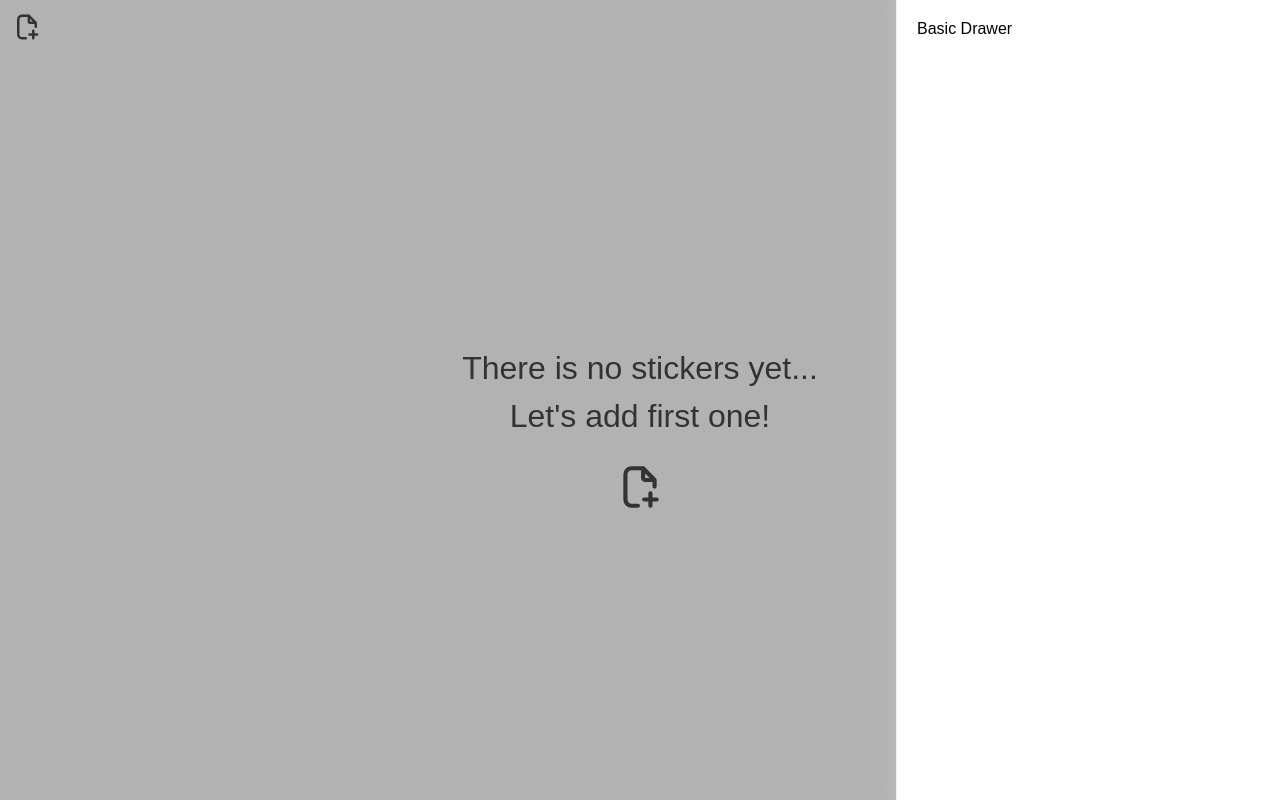
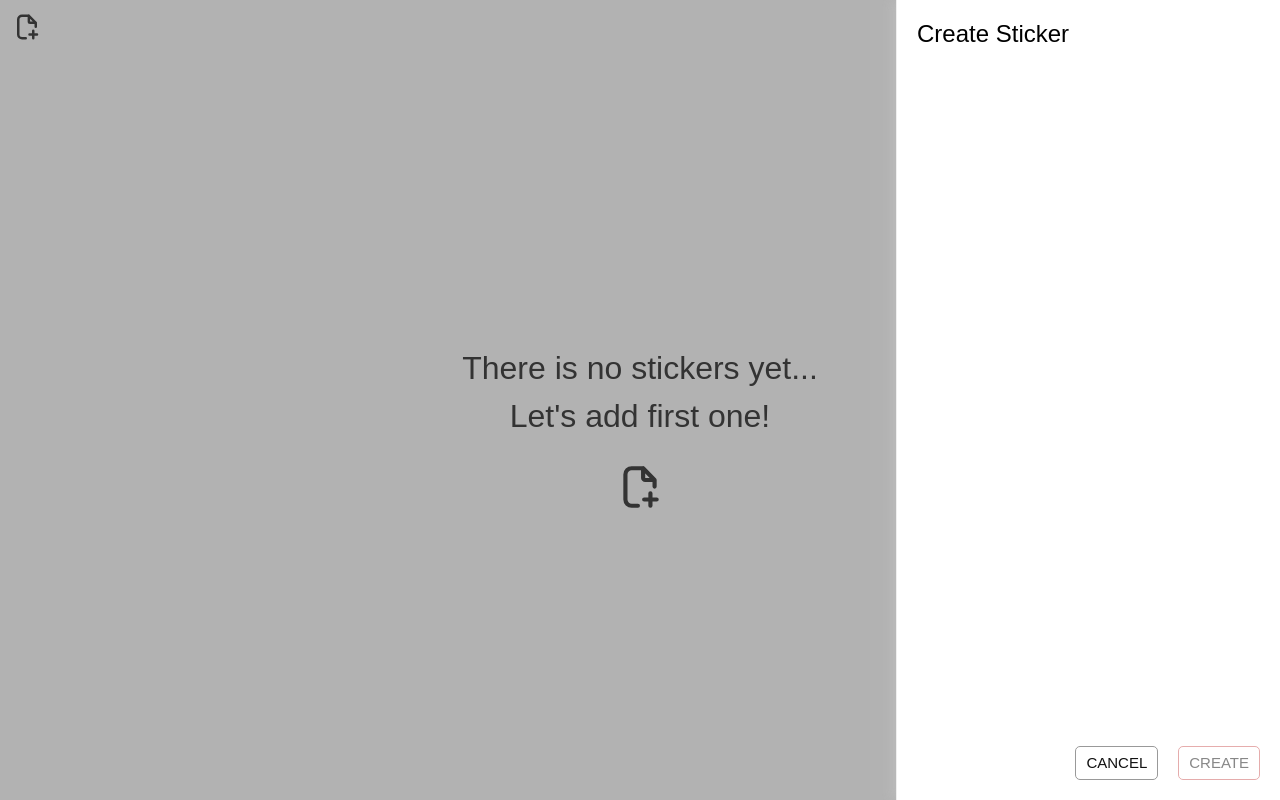
Before and after one commit to idomyshev/stickers-app-react, a Next.js app: page / in a window 1280 px wide. Both pictures are taken after a click on the element 27 px from the left and 28 px from the top of the page. Built offline with nearby package versions, Linux system fonts and the light colour scheme.

Commit message:
sp-49: sticker drawer

```diff
--- a/app/ui/StickersView.tsx
+++ b/app/ui/StickersView.tsx
@@ -5,8 +5,8 @@ import { Sticker } from "@/app/ui/Sticker";
 import AddIcon from "@/app/ui/icons/icons/AddIcon";
 import { useStickersStore } from "@/store/stickersStore";
 import { lang } from "@/lang";
-import {BasicDrawer} from "@/app/ui/basic/BasicDrawer";
 import {useRef} from "react";
+import {StickerDrawer} from "@/app/ui/drawers/StickerDrawer";
 
 
 export const StickersView = ({editMode, stickers}: {editMode: boolean, stickers: ISticker[]}) => {
@@ -21,7 +21,7 @@ export const StickersView = ({editMode, stickers}: {editMode: boolean, stickers:
     }
 
     return <>
-        <BasicDrawer ref={drawerRef}/>
+        <StickerDrawer ref={drawerRef}/>
         <div className={styles.stickersView}>
             <div className={styles.actionsPanel}>
                 {
--- a/app/ui/basic/BasicDrawer.module.scss
+++ b/app/ui/basic/BasicDrawer.module.scss
@@ -30,32 +30,17 @@
     transition: transform 3s ease-in-out;
   }
 
-  &__title {
+  &Title {
     @include typography.title-m;
   }
 
-  &__body {
+  &Body {
     overflow-y: auto;
   }
 
-  &__buttons {
+  &Buttons {
     display: flex;
     justify-content: flex-end;
     gap: 20px;
   }
 }
-
-.drawerEnter {
-  transform: translateX(100%);
-}
-.drawerEnterActive {
-  transform: translateX(0%);
-}
-
-/* Выход */
-.drawerExit {
-  transform: translateX(0%);
-}
-.drawerExitActive {
-  transform: translateX(100%);
-}
--- a/app/ui/basic/BasicDrawer.tsx
+++ b/app/ui/basic/BasicDrawer.tsx
@@ -3,33 +3,47 @@
 import {createPortal} from "react-dom";
 import {ReactNode, useImperativeHandle, useRef, useState} from "react";
 import styles from './BasicDrawer.module.scss';
-import {CSSTransition} from "react-transition-group";
+import {BasicButton} from "@/app/ui/basic/BasicButton";
+import {lang} from "@/lang";
 
-export const BasicDrawer = ({ref}) => {
+export const BasicDrawer = ({ref, title, actionDisabled, actionButtonLabel, onClickCancel, onClickAction }) => {
     const [visible, setVisible] = useState(false);
-    const nodeRef = useRef(null);
 
     useImperativeHandle(ref, () => ({
         open: () => setVisible(true),
         close: () => setVisible(false),
     }));
 
+    const handleClickCancel = () => {
+        if (typeof onClickCancel === 'function') {
+            onClickCancel();
+        }
+    };
+
+    const handleClickAction = () => {
+        if (!actionDisabled) {
+            onClickAction();
+        }
+    };
+
     return createPortal(
-        <CSSTransition in={visible} timeout={300} classNames={{
-            enter: styles.drawerEnter,
-            enterActive: styles.drawerEnterActive,
-            exit: styles.drawerExit,
-            exitActive: styles.drawerExitActive
-                }}
-               unmountOnExit
-               nodeRef={nodeRef}>
-            <div className={styles.basicDrawer} ref={nodeRef}>
-                <div className={styles.basicDrawerInner}>
-                    Basic Drawer
+        visible && <div className={styles.basicDrawer}>
+            <div className={styles.basicDrawerInner}>
+                <div className={styles.basicDrawerTitle}>{ title }</div>
+                <div className={styles.basicDrawerBody}>
+                    <slot />
+                </div>
+                <div className={styles.basicDrawerButtons}>
+                    <BasicButton label={lang.cancel} onClick={handleClickCancel} />
+                    <BasicButton
+                        label={actionButtonLabel}
+                        disabled={actionDisabled}
+                        onClick={handleClickAction}
+                        primary
+                    />
                 </div>
             </div>
-        </CSSTransition> as ReactNode,
-
+        </div> as ReactNode,
         document.body
     )
 }
--- /dev/null
+++ b/app/ui/drawers/StickerDrawer.tsx
@@ -0,0 +1,98 @@
+import {BasicDrawer} from "@/app/ui/basic/BasicDrawer";
+import {useImperativeHandle, useMemo, useRef, useState} from "react";
+import {lang} from "@/lang";
+import {ISticker, IStickerForm} from "@/types";
+
+const initialDrawerState = {
+    text: "",
+};
+
+export const StickerDrawer = ({ref}) => {
+    const basicDrawerRef = useRef<boolean>(false);
+    const [instanceId, setInstanceId] = useState<string>(null);
+    const [currentDrawerState, setCurrentDrawerState] = useState<IStickerForm>({
+        ...initialDrawerState,
+    });
+    const [savedDrawerState, setSavedDrawerState] = useState<IStickerForm>({
+        ...initialDrawerState,
+    });
+
+    const isValid = useMemo<boolean>(() => {
+        return Object.values(currentDrawerState).every((value) => {
+            return typeof value === "string" ? value.trim() : true;
+        });
+    }, [currentDrawerState]);
+
+    const isChanged = useMemo<boolean>(() => {
+        return Object.entries(currentDrawerState).some(([key, value]) => {
+            return typeof value === "string"
+                ? value.trim() !== savedDrawerState[key as keyof IStickerForm]
+                : true;
+        });
+    }, [currentDrawerState, savedDrawerState]);
+
+
+    useImperativeHandle(ref, () => ({
+        open: (item?: ISticker) => {
+            // if (item) {
+            //     const { id, ...form } = item;
+            //     setInstanceId(id);
+            //     setCurrentDrawerState(form);
+            //     setSavedDrawerState(form);
+            // }
+
+            basicDrawerRef.current?.open();
+        },
+    }));
+
+    const reinitializeDrawerData = () => {
+        setInstanceId(null);
+        setCurrentDrawerState({ ...initialDrawerState });
+        setSavedDrawerState({ ...initialDrawerState });
+    };
+
+    const closeDrawer = () => {
+        basicDrawerRef.current?.close();
+        reinitializeDrawerData();
+    };
+
+
+    const handleClickCancel = () => {
+        if (isChanged) {
+            //confirmDiscardModalRef.value?.open();
+        } else {
+            closeDrawer();
+        }
+    };
+
+    const handleAction = () => {
+        // Trim string values before save.
+        Object.entries(currentDrawerState).forEach(([key, value]) => {
+            if (typeof value === "string") {
+                currentDrawerState[key as keyof IStickerForm] = value.trim();
+            }
+        });
+
+        if (instanceId) {
+            console.log('edit')
+            //editSticker({ id: instanceId.value, ...currentDrawerState });
+        } else {
+            console.log('add')
+            //addSticker({ ...currentDrawerState });
+        }
+
+        closeDrawer();
+    };
+
+
+    return <BasicDrawer
+        ref={basicDrawerRef}
+        title={instanceId ? lang.editSticker : lang.createSticker}
+        actionButtonLabel={instanceId ? lang.update : lang.create}
+        actionDisabled={!isValid}
+        onClickCancel={handleClickCancel}
+        onClickAction={handleAction}
+    >
+        BasicTextArea
+    </BasicDrawer>
+}
```
